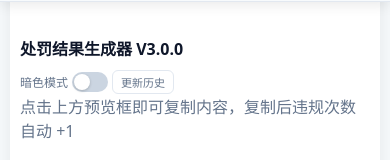
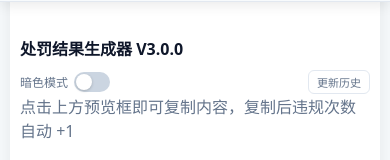
Before and after one commit to R1ce1022/group-penalty-gen, a Vue app: page / in a window 390 px wide. Shown: the part 200-360 px from the top of the page. Built offline with nearby package versions, Linux system fonts and the light colour scheme.

Commit message:
Fix changelog button position

```diff
--- a/src/App.vue
+++ b/src/App.vue
@@ -57,10 +57,10 @@ const {
         <span class="switch" :class="{ active: darkMode }" @click="toggleDark">
           <span class="switch-knob"></span>
         </span>
-        <button class="changelog-btn" @click="showChangelog = true">
-          更新历史
-        </button>
       </label>
+      <button class="changelog-btn" @click="showChangelog = true">
+        更新历史
+      </button>
     </div>
     <p class="muted">点击上方预览框即可复制内容，复制后违规次数自动 +1</p>
 
--- a/src/style.css
+++ b/src/style.css
@@ -552,7 +552,7 @@ html.dark body {
     padding-top: 8px;
   }
   .flex-between h2 { font-size: 16px; width: 100%; }
-  .switch-row { gap: 4px !important; }
+  .flex-between > :not(h2) { display: inline-flex; align-items: center; gap: 6px; }
   .switch-label { font-size: 12px; }
   button:not(.changelog-btn):not(.unit-btn):not(.delete-btn) {
     width: 100%;
```
Also changed, not shown: 4 other files (tests, documents, lock files or other folders).
